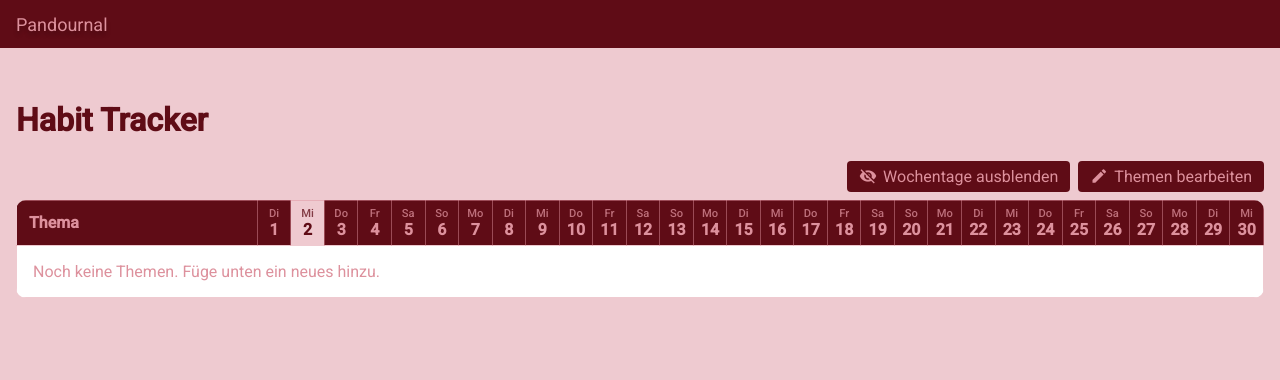
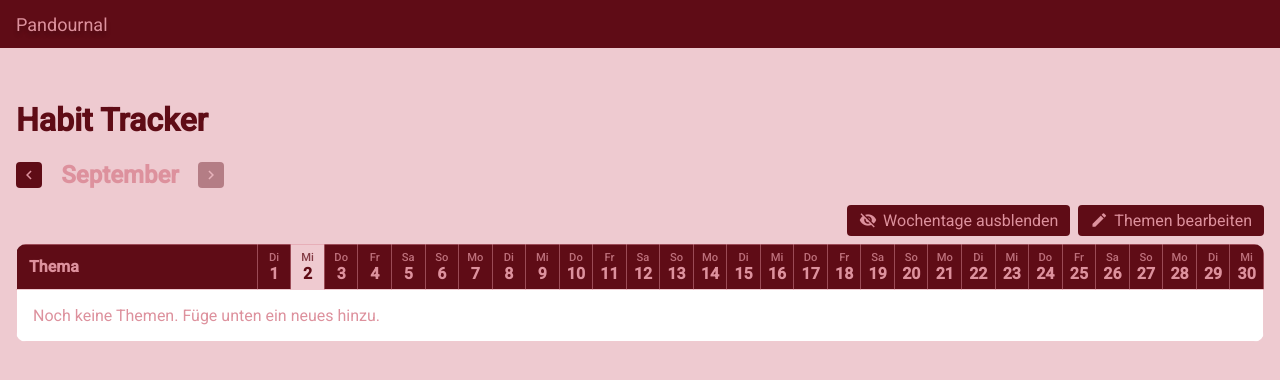
Before and after one commit to SeiPanda/mood_panda, an Angular app: page /habit-tracker in a window 1280 px wide. Shown: the top 380 px of the page. Built offline with nearby package versions, Linux system fonts and the light colour scheme.

Commit message:
add months habit

```diff
--- a/src/app/pages/habit-tracker/habit-tracker.component.html
+++ b/src/app/pages/habit-tracker/habit-tracker.component.html
@@ -1,5 +1,27 @@
 <div class="page">
   <h1>Habit Tracker</h1>
+
+  <div class="month-nav">
+    <button type="button" class="month-nav-btn" (click)="prevMonth()" aria-label="Vorheriger Monat">
+      <mat-icon>chevron_left</mat-icon>
+    </button>
+    <span class="month-label">{{ monthLabel() }}</span>
+    <button
+      type="button"
+      class="month-nav-btn"
+      (click)="nextMonth()"
+      [disabled]="isCurrentMonth()"
+      aria-label="Nächster Monat"
+    >
+      <mat-icon>chevron_right</mat-icon>
+    </button>
+    @if (!isCurrentMonth()) {
+      <button type="button" class="today-btn" (click)="goToCurrentMonth()">
+        <mat-icon>today</mat-icon>
+        Aktueller Monat
+      </button>
+    }
+  </div>
 
   <div class="toolbar">
     <button type="button" class="edit-mode-btn" (click)="toggleShowWeekdays()">
@@ -17,8 +39,8 @@
       <thead>
         <tr>
           <th class="topic-col">Thema</th>
-          @for (day of days; track day) {
-            <th class="day-col" [class.today]="day === currentDay">
+          @for (day of days(); track day) {
+            <th class="day-col" [class.today]="day === currentDay()">
               <button
                 type="button"
                 class="day-header-btn"
@@ -68,8 +90,8 @@
                 <span class="topic-name">{{ habit.name }}</span>
               }
             </td>
-            @for (day of days; track day) {
-              <td class="day-col" [class.today]="day === currentDay">
+            @for (day of days(); track day) {
+              <td class="day-col" [class.today]="day === currentDay()">
                 <button
                   type="button"
                   class="check-circle"
@@ -84,7 +106,7 @@
           </tr>
         } @empty {
           <tr>
-            <td [attr.colspan]="days.length + 1" class="empty-row">
+            <td [attr.colspan]="days().length + 1" class="empty-row">
               Noch keine Themen. Füge unten ein neues hinzu.
             </td>
           </tr>
--- a/src/app/pages/habit-tracker/habit-tracker.component.scss
+++ b/src/app/pages/habit-tracker/habit-tracker.component.scss
@@ -13,16 +13,28 @@ h1 {
   }
 }
 
-.toolbar {
+.month-nav {
   display: flex;
-  justify-content: flex-end;
+  align-items: center;
   gap: 8px;
-  margin-bottom: 8px;
+  margin: 4px 0 16px;
 }
 
+.month-label {
+  min-width: 140px;
+  text-align: center;
+  text-transform: capitalize;
+  color: var(--light-text);
+  font-size: 1.5rem;
+  font-weight: 700;
+}
+
+.month-nav-btn,
+.today-btn,
 .edit-mode-btn {
   display: flex;
   align-items: center;
+  justify-content: center;
   gap: 6px;
   background: var(--primary);
   border: none;
@@ -43,6 +55,22 @@ h1 {
     font-size: 0.85rem;
     padding: 6px 10px;
   }
+}
+
+.month-nav-btn {
+  padding: 4px;
+
+  &:disabled {
+    opacity: 0.4;
+    cursor: auto;
+  }
+}
+
+.toolbar {
+  display: flex;
+  justify-content: flex-end;
+  gap: 8px;
+  margin-bottom: 8px;
 }
 
 .table-wrapper {
@@ -78,10 +106,9 @@ h1 {
     text-align: left;
     padding-left: 12px;
     min-width: 220px;
-     font-weight: 600;
+    font-weight: 600;
     background: var(--primary);
     color: var(--heavy-text);
-
 
     @media (max-width: 600px) {
       min-width: 180px;
@@ -101,7 +128,12 @@ h1 {
 
     &.today {
       background: var(--page-background);
+      color: var(--primary);
       font-weight: 700;
+    }
+
+    &.today .entry-icon {
+      color: var(--primary) !important;
     }
 
     @media (max-width: 600px) {
@@ -183,15 +215,6 @@ h1 {
         opacity: 1;
       }
     }
-  }
-
-  .day-col.today .entry-icon {
-    color: var(--primary) !important;
-  }
-
-
-  .day-col.today {
-    color: var(--primary);
   }
 
   .topic-name {
@@ -276,7 +299,6 @@ h1 {
   }
 
   > button {
-
     background: var(--primary);
     border: none;
     border-radius: 4px;
@@ -297,3 +319,10 @@ h1 {
     }
   }
 }
+
+@media (hover: hover) {
+  .habit-table tbody tr:hover .topic-col {
+    background: var(--page-background);
+    box-shadow: inset 4px 0 0 0 var(--secondary);
+  }
+}
--- a/src/app/pages/habit-tracker/habit-tracker.component.ts
+++ b/src/app/pages/habit-tracker/habit-tracker.component.ts
@@ -20,24 +20,7 @@ const STORAGE_KEY = 'habit-tracker-data';
 const SHOW_WEEKDAYS_KEY = 'habit-tracker-show-weekdays';
 
 const WEEKDAY_LABELS = ['So', 'Mo', 'Di', 'Mi', 'Do', 'Fr', 'Sa'];
-
-function randomHabitColor(): string {
-  const hue = Math.floor(Math.random() * 360);
-  return hslToHex(hue, 65, 45);
-}
-
-function hslToHex(h: number, s: number, l: number): string {
-  s /= 100;
-  l /= 100;
-  const k = (n: number) => (n + h / 30) % 12;
-  const a = s * Math.min(l, 1 - l);
-  const f = (n: number) => l - a * Math.max(-1, Math.min(k(n) - 3, Math.min(9 - k(n), 1)));
-  const toHex = (x: number) =>
-    Math.round(255 * x)
-      .toString(16)
-      .padStart(2, '0');
-  return `#${toHex(f(0))}${toHex(f(8))}${toHex(f(4))}`;
-}
+const DEFAULT_HABIT_COLOR = '#4c8bf5';
 
 @Component({
   selector: 'app-habit-tracker',
@@ -50,25 +33,43 @@ export class HabitTrackerComponent {
   private readonly diaryOverlayService = inject(DiaryOverlayService);
 
   private readonly today = new Date();
-  protected readonly monthKey = `${this.today.getFullYear()}-${this.today.getMonth()}`;
-  protected readonly daysInMonth = new Date(
-    this.today.getFullYear(),
-    this.today.getMonth() + 1,
-    0,
-  ).getDate();
-  protected readonly days = Array.from({ length: this.daysInMonth }, (_, i) => i + 1);
-  protected readonly currentDay = this.today.getDate();
+
+  private readonly viewDate = signal(
+    new Date(this.today.getFullYear(), this.today.getMonth(), 1),
+  );
+
+  private readonly year = computed(() => this.viewDate().getFullYear());
+  private readonly month = computed(() => this.viewDate().getMonth());
+
+  private readonly monthKey = computed(() => `${this.year()}-${this.month()}`);
+  private readonly daysInMonth = computed(() =>
+    new Date(this.year(), this.month() + 1, 0).getDate(),
+  );
+  protected readonly days = computed(() =>
+    Array.from({ length: this.daysInMonth() }, (_, i) => i + 1),
+  );
+  protected readonly isCurrentMonth = computed(
+    () =>
+      this.year() === this.today.getFullYear() && this.month() === this.today.getMonth(),
+  );
+  protected readonly currentDay = computed(() =>
+    this.isCurrentMonth() ? this.today.getDate() : -1,
+  );
+  protected readonly monthLabel = computed(() =>
+    this.viewDate().toLocaleDateString('de-DE', { month: 'long' }),
+  );
 
   protected readonly showWeekdays = signal(this.loadShowWeekdays());
 
-  protected readonly habits = signal<Habit[]>(this.loadData().habits);
+  private readonly initialData = this.loadData();
+  protected readonly habits = signal<Habit[]>(this.initialData.habits);
   private readonly checksByMonth = signal<Record<string, Record<string, boolean[]>>>(
-    this.loadData().checks,
+    this.initialData.checks,
   );
-  protected readonly checks = computed(() => this.checksByMonth()[this.monthKey] ?? {});
+  protected readonly checks = computed(() => this.checksByMonth()[this.monthKey()] ?? {});
 
   protected readonly editMode = signal(false);
-  protected readonly newHabitColor = signal('#ffffff');
+  protected readonly newHabitColor = signal(DEFAULT_HABIT_COLOR);
   protected newHabitName = '';
 
   constructor() {
@@ -97,12 +98,27 @@ export class HabitTrackerComponent {
   }
 
   weekdayLabel(day: number): string {
-    const weekday = new Date(this.today.getFullYear(), this.today.getMonth(), day).getDay();
+    const weekday = new Date(this.year(), this.month(), day).getDay();
     return WEEKDAY_LABELS[weekday];
   }
 
+  prevMonth() {
+    this.viewDate.update((d) => new Date(d.getFullYear(), d.getMonth() - 1, 1));
+  }
+
+  nextMonth() {
+    if (this.isCurrentMonth()) {
+      return;
+    }
+    this.viewDate.update((d) => new Date(d.getFullYear(), d.getMonth() + 1, 1));
+  }
+
+  goToCurrentMonth() {
+    this.viewDate.set(new Date(this.today.getFullYear(), this.today.getMonth(), 1));
+  }
+
   private dateKeyForDay(day: number): string {
-    return toDateKey(new Date(this.today.getFullYear(), this.today.getMonth(), day));
+    return toDateKey(new Date(this.year(), this.month(), day));
   }
 
   hasDiaryEntry(day: number): boolean {
@@ -126,7 +142,7 @@ export class HabitTrackerComponent {
       const parsed = JSON.parse(raw) as HabitTrackerData;
       const habits = (parsed.habits ?? []).map((h) => ({
         ...h,
-        color: h.color ?? randomHabitColor(),
+        color: h.color ?? DEFAULT_HABIT_COLOR,
       }));
       return { habits, checks: parsed.checks ?? {} };
     } catch {
@@ -135,7 +151,7 @@ export class HabitTrackerComponent {
   }
 
   private checksForHabit(habitId: string): boolean[] {
-    return this.checks()[habitId] ?? new Array(this.daysInMonth).fill(false);
+    return this.checks()[habitId] ?? new Array(this.daysInMonth()).fill(false);
   }
 
   isChecked(habitId: string, day: number): boolean {
@@ -143,11 +159,13 @@ export class HabitTrackerComponent {
   }
 
   toggleCheck(habitId: string, day: number) {
-    const monthChecks = { ...this.checksByMonth() };
+    const key = this.monthKey();
     const habitChecks = [...this.checksForHabit(habitId)];
     habitChecks[day - 1] = !habitChecks[day - 1];
-    monthChecks[this.monthKey] = { ...monthChecks[this.monthKey], [habitId]: habitChecks };
-    this.checksByMonth.set(monthChecks);
+    this.checksByMonth.update((monthChecks) => ({
+      ...monthChecks,
+      [key]: { ...monthChecks[key], [habitId]: habitChecks },
+    }));
   }
 
   addHabit() {
@@ -158,7 +176,7 @@ export class HabitTrackerComponent {
     const habit: Habit = { id: crypto.randomUUID(), name, color: this.newHabitColor() };
     this.habits.update((habits) => [...habits, habit]);
     this.newHabitName = '';
-    this.newHabitColor.set('#ffffff');
+    this.newHabitColor.set(DEFAULT_HABIT_COLOR);
   }
 
   updateHabitColor(habitId: string, color: string) {
```
